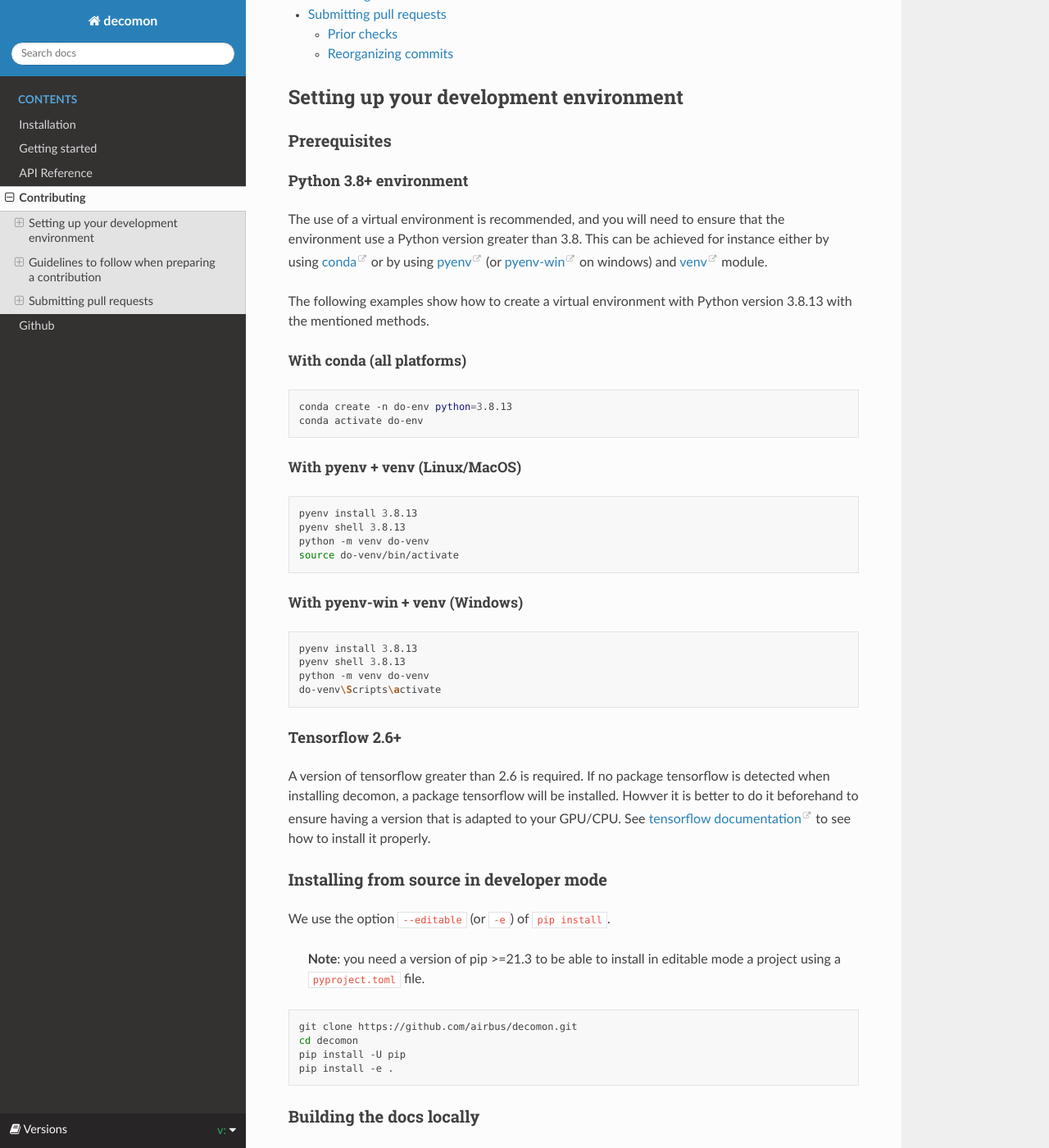
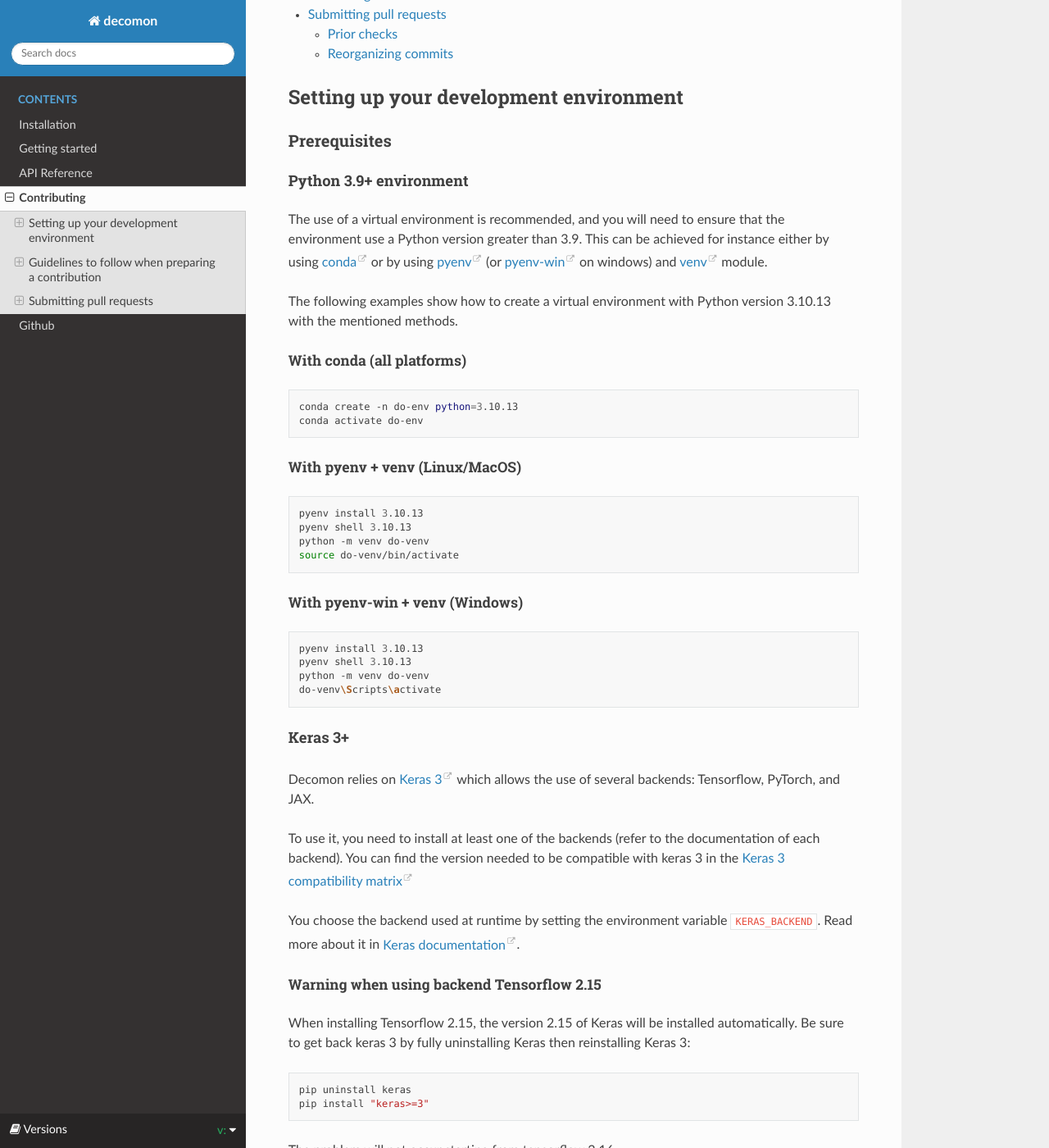
Before and after one commit to airbus/decomon, a Sphinx documentation site: the page built from docs/source/contribute.md, in a window 1280 px wide and 1400 px high, scrolled down 812 px. Shown: the whole window at 82% size. Built offline with Sphinx 7.4.7 and the Read the Docs theme 2.0.0, drawn with Linux system fonts in a browser that asks for light colours; pages that are not in the unit, such as notebooks, are missing from menus; the version number could not be read and is left out; comment, search, counter and statistics services are not loaded; some of the changed text lies outside the part shown.

Commit message:
Update doc for keras 3

````diff
--- a/docs/source/contribute.md
+++ b/docs/source/contribute.md
@@ -28,27 +28,27 @@
 
 ### Prerequisites
 
-#### Python 3.8+ environment
+#### Python 3.9+ environment
 
 The use of a virtual environment is recommended, and you will need to ensure that the environment use a Python version
-greater than 3.8.
+greater than 3.9.
 This can be achieved for instance either by using [conda](https://docs.conda.io/en/latest/) or by using [pyenv](https://github.com/pyenv/pyenv) (or [pyenv-win](https://github.com/pyenv-win/pyenv-win) on windows)
 and [venv](https://docs.python.org/fr/3/library/venv.html) module.
 
-The following examples show how to create a virtual environment with Python version 3.8.13 with the mentioned methods.
+The following examples show how to create a virtual environment with Python version 3.10.13 with the mentioned methods.
 
 ##### With conda (all platforms)
 
 ```shell
-conda create -n do-env python=3.8.13
+conda create -n do-env python=3.10.13
 conda activate do-env
 ```
 
 ##### With pyenv + venv (Linux/MacOS)
 
 ```shell
-pyenv install 3.8.13
-pyenv shell 3.8.13
+pyenv install 3.10.13
+pyenv shell 3.10.13
 python -m venv do-venv
 source do-venv/bin/activate
 ```
@@ -56,17 +56,36 @@
 ##### With pyenv-win + venv (Windows)
 
 ```shell
-pyenv install 3.8.13
-pyenv shell 3.8.13
+pyenv install 3.10.13
+pyenv shell 3.10.13
 python -m venv do-venv
 do-venv\Scripts\activate
 ```
 
-#### Tensorflow 2.6+
+#### Keras 3+
 
-A version of tensorflow greater than 2.6 is required. If no package tensorflow is detected when installing decomon, a package tensorflow will be installed.
-Howver it is better to do it beforehand to ensure having a version that is adapted to your GPU/CPU. See [tensorflow documentation](https://www.tensorflow.org/install/pip)
-to see how to install it properly.
+Decomon relies on [Keras 3](https://keras.io/keras_3/) which allows the use of several backends: Tensorflow, PyTorch, and JAX.
+
+To use it, you need to install at least one of the backends (refer to the documentation of each backend).
+You can find the version needed to be compatible with keras 3 in
+the [Keras 3 compatibility matrix](https://keras.io/getting_started/#compatibility-matrix)
+
+You choose the backend used at runtime by setting the environment variable `KERAS_BACKEND`. Read more about it in
+[Keras documentation](https://keras.io/getting_started/#configuring-your-backend).
+
+
+##### Warning when using backend Tensorflow 2.15
+
+When installing Tensorflow 2.15, the version 2.15 of Keras will be installed automatically. Be sure to get back keras 3
+by fully uninstalling Keras then reinstalling Keras 3:
+
+```shell
+pip uninstall keras
+pip install "keras>=3"
+```
+
+The problem will not occur starting from tensorflow 2.16.
+
 
 ### Installing from source in developer mode
 
@@ -176,10 +195,19 @@
 If all python versions are not available or if you want to test only on a given version,
 specify the tox environment you want to test on. For instance:
 ```shell
-tox -e py39
+tox l  # list all environments available
+tox run -e py39-torch  # pytorch backend
+tox run -e py39-tf  # tensorflow backend
 ```
 
-Under the table, tox is actually calling [pytest](https://docs.pytest.org/) to perform the tests. You could also directly
+You can also run a specific test, let say the function `test_get_adv_box_1d` from file
+"tests/test_wrapper.py" like that:
+```shell
+tox run -e py39-torch -- tests/test_wrapper.py::test_get_adv_box_1d
+```
+
+
+Under the hood, tox is actually calling [pytest](https://docs.pytest.org/) to perform the tests. You could also directly
 call it (after installing it in your development environment) with:
 ```shell
 pytest tests -v
@@ -253,6 +281,8 @@
 - start with a markdown cell,
 - its first line being the title starting with one number sign ("# "),
 - the remaining lines being used as the description.
+- you can add lines that will be seen in notebook but not extracted in the description by wrapping them
+  into `<decomonlinks></decomonlinks>`  (see first cells of existing tutorials)
 
 For instance:
 ```markdown
@@ -260,6 +290,12 @@
 
 A quick description of the main features of the notebook.
 Can be on several lines.
+
+<decomonlinks>
+- <a href="https://airbus.github.io/decomon"> Documentation </a>
+- <a href="https://github.com/airbus/decomon"> Github </a>
+- <a href="https://airbus.github.io/decomon/main/tutorials.html "> Tutorials </a>
+</decomonlinks>
 
 Can include a nice thumbnail.
 ![Notebook_thumbnail](https://upload.wikimedia.org/wikipedia/commons/2/27/MnistExamples.png)
````
Also changed, not shown: docs/source/index.md (+3 -2 lines), docs/source/install.md (+30 -12 lines).
